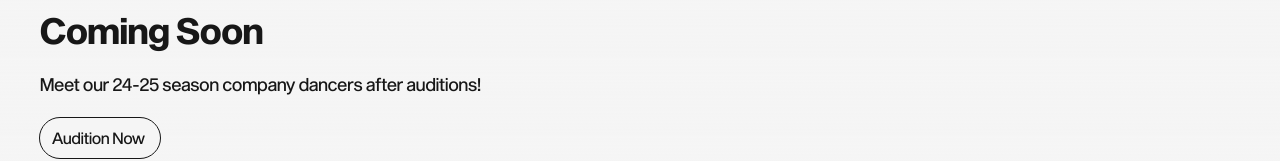
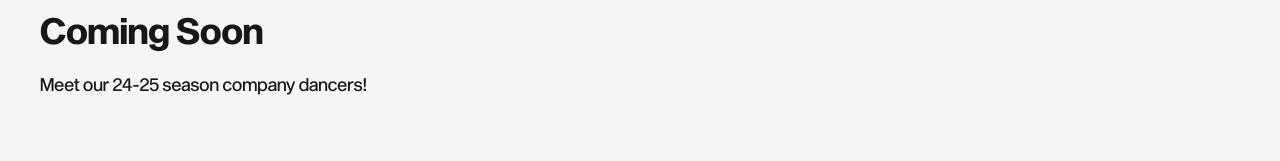
Before and after one commit to leesadie/ubcballet, a Next.js app: page /dancers in a window 1280 px wide. Shown: the part 1024-1185 px from the top of the page. Built offline with nearby package versions, Linux system fonts and the light colour scheme.

Commit message:
updated company info

```diff
--- a/app/company/CompanyClient.tsx
+++ b/app/company/CompanyClient.tsx
@@ -65,7 +65,7 @@ const CompanyClient = () => {
                             md:col-span-1
                             md:row-span-2
                             md:w-full
-                            md:h-[50vh]
+                            md:h-[25vh]
                         "
                     >
                         <div className={`text-neutral-900 md:text-4xl md:ml-10 md:mt-10 text-2xl ml-6 mt-4 ${font_bold.className}`}>
@@ -80,7 +80,35 @@ const CompanyClient = () => {
                         "
                     >
                         <div className="text-neutral-900 md:text-lg text-base md:mt-10 mt-5 md:mx-10 mx-6">
-                            Auditions for the 2024-2025 school year will take place Monday, September 16th, 2024.
+                            Auditions for the 2024-2025 term took place Monday, September 16th, 2024. Stay tuned for more info about
+                            upcoming performances!
+                        </div>
+                    </div>
+                </div>
+                {/*
+                <div className="md:grid md:grid-cols-2 md:grid-rows-1 md:gap-0 flex flex-col">
+                    <div
+                        className="
+                            md:col-span-1
+                            md:row-span-1
+                            md:w-full
+                            md:h-[50vh]
+                        "
+                    >
+                        <div className={`text-neutral-900 md:text-4xl md:ml-10 md:mt-10 text-2xl ml-6 mt-4 ${font_bold.className}`}>
+                            24-25 Auditions
+                        </div>
+                    </div>
+                    <div
+                        className="
+                            col-span-1
+                            row-span-1
+                            w-full
+                        "
+                    >
+                        <div className="text-neutral-900 md:text-lg text-base md:mt-10 mt-5 md:mx-10 mx-6">
+                            Auditions for the 2024-2025 term took place Monday, September 16th, 2024. Stay tuned for more info about
+                            upcoming performances!
                         </div>
                         <div className="text-neutral-900 md:text-lg text-base md:mt-10 mt-5 md:mx-10 mx-6">
                             The audition will include 1 hour of technique class and 1 hour of repertoire.
@@ -149,6 +177,7 @@ const CompanyClient = () => {
                         </div>
                     </div>
                 </div>
+                */}
                 <hr className="border-neutral-300 md:mt-10 mt-5 md:mx-10 mx-6"/>
                 <div className="md:grid md:grid-cols-2 md:grid-rows-2 md:gap-0 flex flex-col">
                     <div
--- a/app/dancers/DancersClient.tsx
+++ b/app/dancers/DancersClient.tsx
@@ -33,9 +33,10 @@ const DancersClient = () => {
                 <div className={`text-neutral-900 md:text-4xl md:ml-10 md:mt-10 text-2xl ml-6 mt-4 ${font_bold.className}`}>
                     Coming Soon
                 </div>
-                <div className="text-neutral-900 md:text-lg text-base mt-5 md:mx-10 mx-6">
-                    Meet our 24-25 season company dancers after auditions!
+                <div className="text-neutral-900 md:text-lg text-base mt-5 md:mx-10 mx-6 mb-20">
+                    Meet our 24-25 season company dancers!
                 </div>
+                {/*
                 <div
                     className="
                         hover:text-neutral-100
@@ -64,6 +65,7 @@ const DancersClient = () => {
                 >
                     Audition Now
                 </div>
+                */}
             </div>
         </Container>
     );
```
